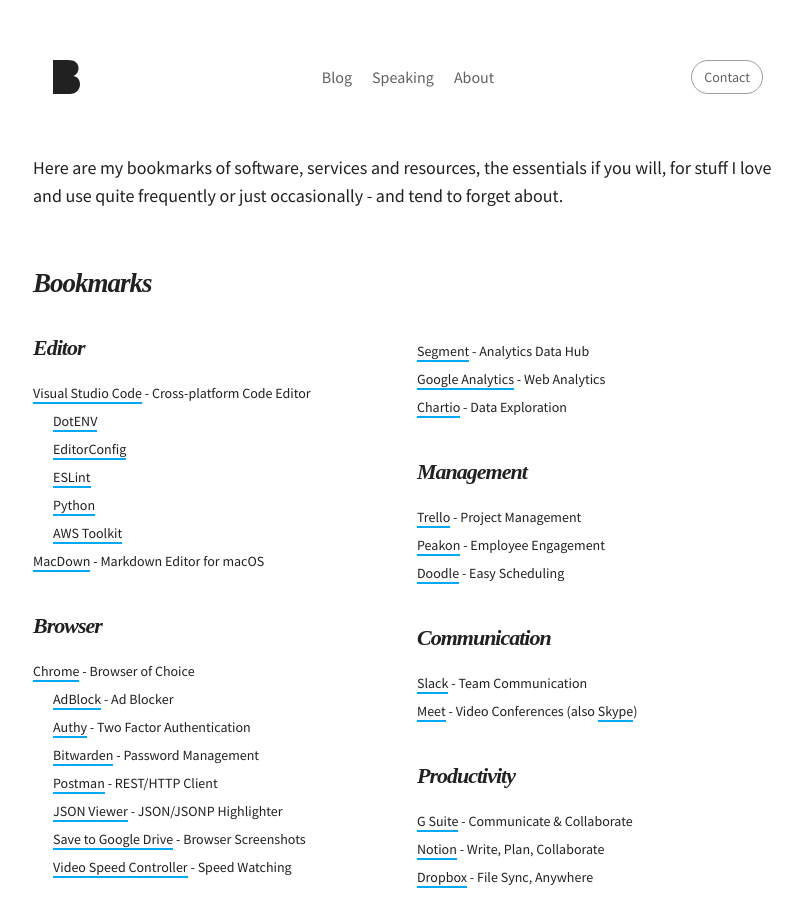
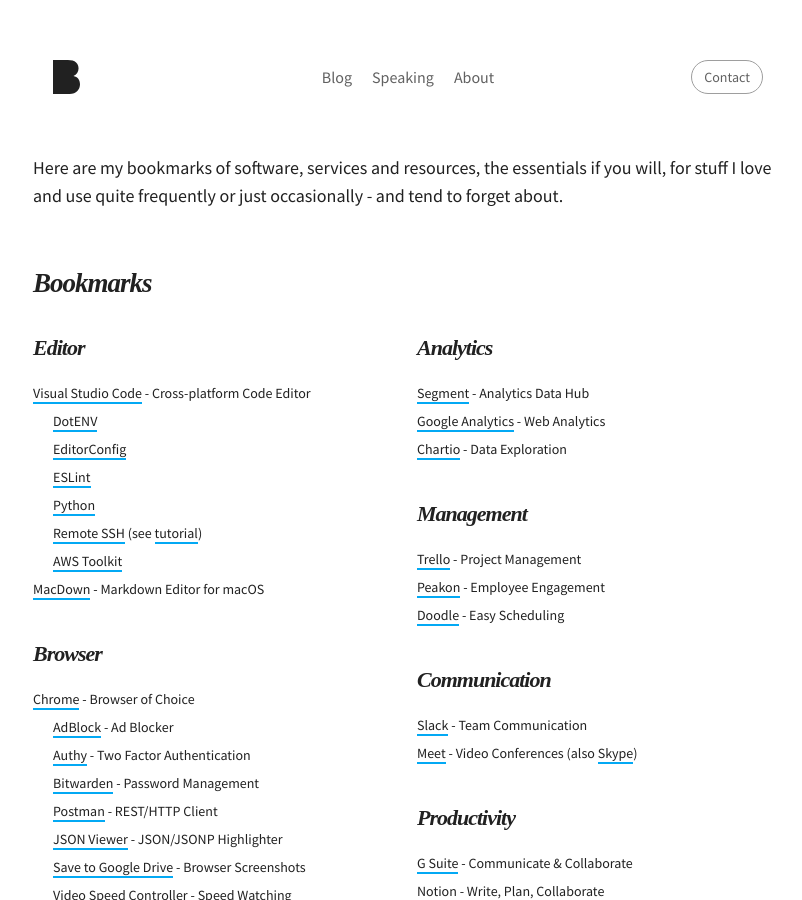
Before and after one commit to martinbuberl/martinbuberl.github.io, a Jekyll site: the page built from docs/resources.md, in a window 1280 px wide and 900 px high. Shown: the whole window, without its empty margins (232-1034 px from the left). Built offline with Jekyll 4.4.1, drawn with Linux system fonts in a browser that asks for light colours; nearby versions of some CDN libraries; some web fonts are replaced.

Commit message:
Added Remote SSH for Code

```diff
--- a/docs/resources.md
+++ b/docs/resources.md
@@ -19,6 +19,7 @@ Here are my bookmarks of software, services and resources, the essentials if you
           <li><a target="_blank" href="https://marketplace.visualstudio.com/items?itemName=EditorConfig.EditorConfig">EditorConfig</a></li>
           <li><a target="_blank" href="https://marketplace.visualstudio.com/items?itemName=dbaeumer.vscode-eslint">ESLint</a></li>
           <li><a target="_blank" href="https://marketplace.visualstudio.com/items?itemName=ms-python.python">Python</a></li>
+          <li><a target="_blank" href="https://marketplace.visualstudio.com/items?itemName=ms-vscode-remote.remote-ssh">Remote SSH</a> (see <a target="_blank" href="https://code.visualstudio.com/blogs/2019/07/25/remote-ssh">tutorial</a>)</li>
           <li><a target="_blank" href="https://aws.amazon.com/visualstudiocode/">AWS Toolkit</a></li>
         </ul>
       </li>
```
